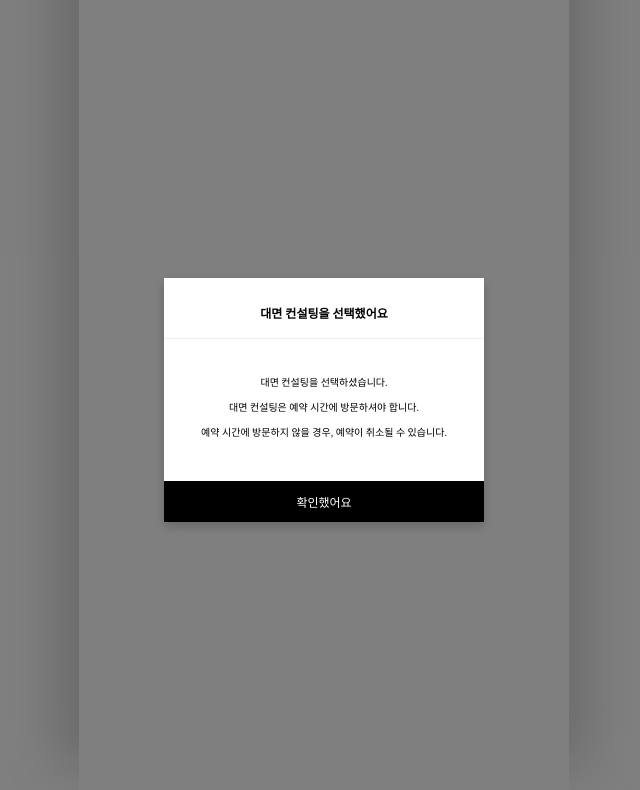
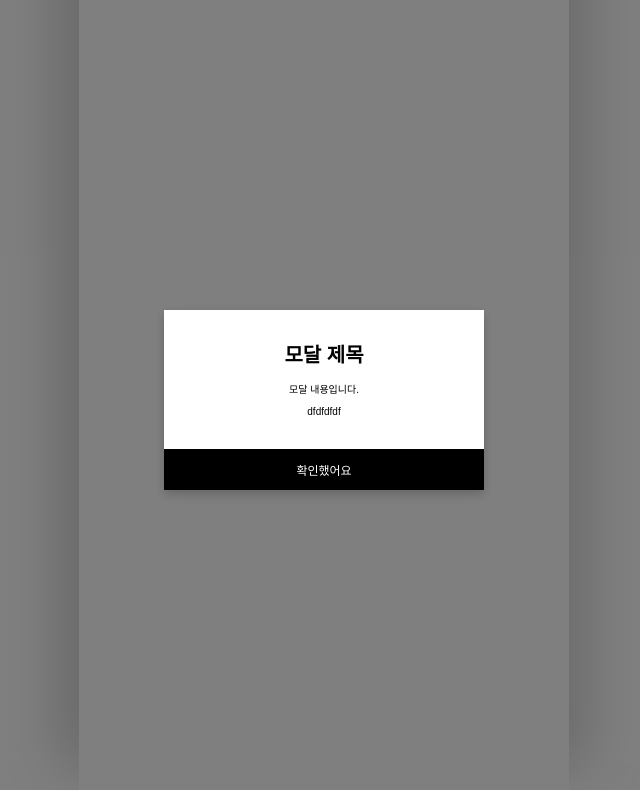
Before and after one commit to 2025-BLAYBUS-TEAM-hairGGmalza/hairGGmalza-client, a Next.js app: page /register in a window 1280 px wide. Both pictures are taken after a click on the button "중앙 모달 열기". Shown: the top 790 px of the page, without its empty margins (316-956 px from the left). Built offline with nearby package versions, Linux system fonts and the light colour scheme.

Commit message:
FEAT: centerModal children 넘길 수 있도록

```diff
--- a/src/app/register/page.tsx
+++ b/src/app/register/page.tsx
@@ -18,7 +18,11 @@ const Home = () => {
       <BottomModal isOpen={isBottomOpen} onClose={() => setIsBottomOpen(false)} />
 
       {/* 중앙 모달 */}
-      <CenterModal isOpen={isCenterOpen} onClose={() => setIsCenterOpen(false)} />
+      <CenterModal isOpen={isCenterOpen} onClose={() => setIsCenterOpen(false)}>
+        <h1>모달 제목</h1>
+        <p>모달 내용입니다.</p>
+        <div>dfdfdfdf</div>
+      </CenterModal>
     </RegisterWrapper>
   );
 };
--- a/src/components/CenterModal.tsx
+++ b/src/components/CenterModal.tsx
@@ -6,9 +6,12 @@ import styled from "styled-components";
 interface ModalProps {
    isOpen: boolean;
    onClose: () => void;
+   title?: string; // 제목을 동적으로 설정
+   content?: string[]; // 여러 줄의 내용을 받을 수 있도록 배열 형태
+   children?: React.ReactNode; // JSX 요소를 직접 받을 수도 있음
 }
 
-const CenterModal: React.FC<ModalProps> = ({ isOpen, onClose }) => {
+const CenterModal: React.FC<ModalProps> = ({ isOpen, onClose, title, content, children }) => {
    useEffect(() => {
       if (isOpen) {
          document.body.style.overflow = "hidden";
@@ -26,11 +29,11 @@ const CenterModal: React.FC<ModalProps> = ({ isOpen, onClose }) => {
    return (
       <ModalOverlay onClick={onClose}>
          <ModalContainer onClick={(e) => e.stopPropagation()}>
-            <ModalTitle>대면 컨설팅을 선택했어요</ModalTitle>
+            {/* 제목이 있으면 렌더링 */}
+            {title && <ModalTitle>{title}</ModalTitle>}
             <ModalContent>
-               <p>대면 컨설팅을 선택하셨습니다.</p>
-               <p>대면 컨설팅은 예약 시간에 방문하셔야 합니다.</p>
-               <p>예약 시간에 방문하지 않을 경우, 예약이 취소될 수 있습니다.</p>
+               {/* content 배열이 있으면 각 줄을 p 태그로 출력 */}
+               {content ? content.map((line, index) => <p key={index}>{line}</p>) : children}
             </ModalContent>
             <ConfirmButton onClick={onClose}>확인했어요</ConfirmButton>
          </ModalContainer>
@@ -57,6 +60,7 @@ const ModalOverlay = styled.div`
 
 // 모달 박스
 const ModalContainer = styled.div`
+   font-family: "pretendard-regular", sans-serif;
    width: 85%;
    max-width: 320px;
    background: white;
```
